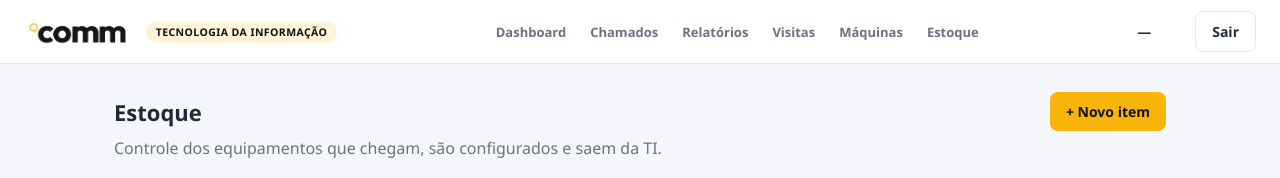
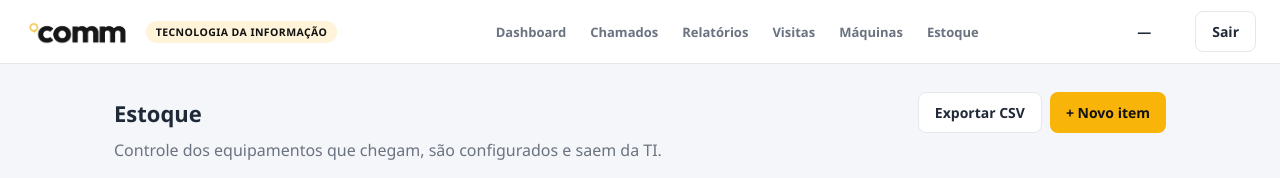
Before and after one commit to renanfreitas-comm/helpdesk-matriz, a plain HTML site: page estoque.html in a window 1280 px wide. Shown: the top 178 px of the page. Drawn offline with Linux system fonts and the light colour scheme; no server answers.

Commit message:
Refactor button layout in estoque.html

```diff
--- a/estoque.html
+++ b/estoque.html
@@ -33,7 +33,10 @@
   <main class="app-main">
     <div class="topo-pagina">
       <h1>Estoque</h1>
-      <button class="botao-primario" id="btn-novo-item">+ Novo item</button>
+      <div style="display:flex; gap:8px;">
+        <button class="botao-secundario" id="btn-exportar-estoque">Exportar CSV</button>
+        <button class="botao-primario" id="btn-novo-item">+ Novo item</button>
+      </div>
     </div>
     <p class="texto-suave" style="margin-top:-14px;margin-bottom:20px;">
       Controle dos equipamentos que chegam, são configurados e saem da TI.
```
